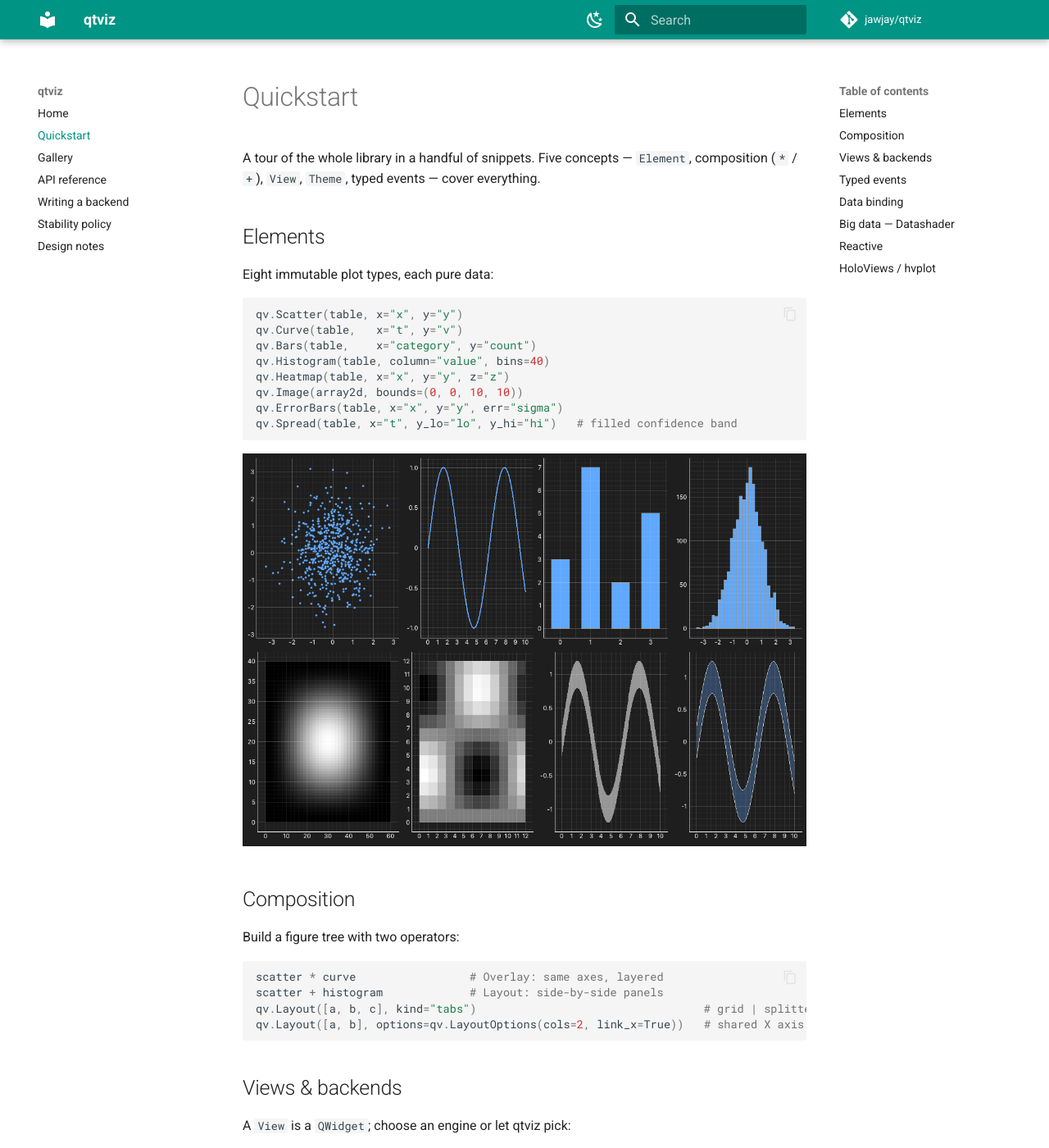
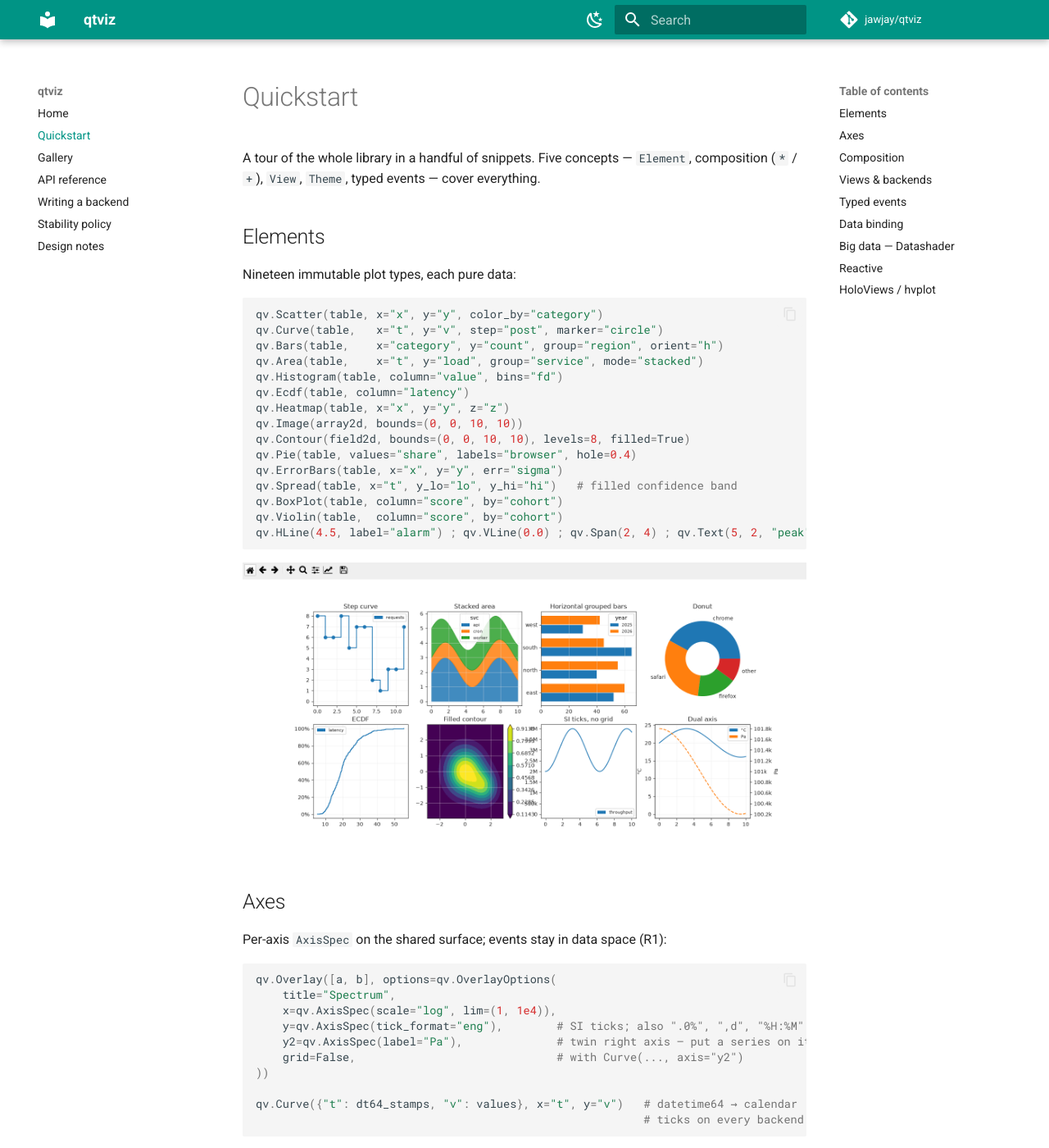
Before and after one commit to jawjay/qtviz, an MkDocs documentation site: the page built from docs/quickstart.md, in a window 1280 px wide and 1400 px high. Shown: the whole window at 82% size. Built offline with MkDocs 1.6.1 and Material for MkDocs 9.7.7, drawn with Linux system fonts in a browser that asks for light colours; comment, search, counter and statistics services are not loaded.

Commit message:
docs: describe the post-parity library — README, quickstart, index, gallery
The user-facing docs still described 1.0 (15 elements, 540+ tests, no
axes power). Updated to the shipped parity program:

- README: status quote (19 elements, calendar-time + twin axes + tick
  formatting, 630+ tests, 91% coverage), the everyday-figures showcase
  image, tour blocks for the new vocabulary and axes (y2, tick_format,
  datetime64), refreshed what-works table and roadmap ([D1]-[D95]).
- docs/quickstart.md: 'eight plot types' -> the nineteen-element block +
  a new Axes section; docs/index.md gains the everyday-figures bullet +
  showcase image.
- examples/35_everyday_figures.py now follows the build()/main()
  convention; registered in tools/capture_screenshots.py and captured
  (dual-axis panel moved row-end so its right labels get the margin).
  Indexed in examples/README.md and docs/gallery.md.
- docs/backends.md: RenderHandle contract table gains toolbar() ([D95]).

mkdocs build --strict green; docs-drift guard green; suite 632 passing.

````diff
--- a/docs/quickstart.md
+++ b/docs/quickstart.md
@@ -5,20 +5,44 @@ composition (`*` / `+`), `View`, `Theme`, typed events — cover everything.
 
 ## Elements
 
-Eight immutable plot types, each pure data:
+Nineteen immutable plot types, each pure data:
 
 ```python
-qv.Scatter(table, x="x", y="y")
-qv.Curve(table,   x="t", y="v")
-qv.Bars(table,    x="category", y="count")
-qv.Histogram(table, column="value", bins=40)
+qv.Scatter(table, x="x", y="y", color_by="category")
+qv.Curve(table,   x="t", y="v", step="post", marker="circle")
+qv.Bars(table,    x="category", y="count", group="region", orient="h")
+qv.Area(table,    x="t", y="load", group="service", mode="stacked")
+qv.Histogram(table, column="value", bins="fd")
+qv.Ecdf(table, column="latency")
 qv.Heatmap(table, x="x", y="y", z="z")
 qv.Image(array2d, bounds=(0, 0, 10, 10))
+qv.Contour(field2d, bounds=(0, 0, 10, 10), levels=8, filled=True)
+qv.Pie(table, values="share", labels="browser", hole=0.4)
 qv.ErrorBars(table, x="x", y="y", err="sigma")
 qv.Spread(table, x="t", y_lo="lo", y_hi="hi")   # filled confidence band
+qv.BoxPlot(table, column="score", by="cohort")
+qv.Violin(table,  column="score", by="cohort")
+qv.HLine(4.5, label="alarm") ; qv.VLine(0.0) ; qv.Span(2, 4) ; qv.Text(5, 2, "peak")
 ```
 
-![All eight element types rendered in one grid](images/examples/08_gallery.png)
+![The everyday figures in one grid](images/examples/35_everyday_figures.png)
+
+## Axes
+
+Per-axis `AxisSpec` on the shared surface; events stay in data space (R1):
+
+```python
+qv.Overlay([a, b], options=qv.OverlayOptions(
+    title="Spectrum",
+    x=qv.AxisSpec(scale="log", lim=(1, 1e4)),
+    y=qv.AxisSpec(tick_format="eng"),        # SI ticks; also ".0%", ",d", "%H:%M"
+    y2=qv.AxisSpec(label="Pa"),              # twin right axis — put a series on it
+    grid=False,                              # with Curve(..., axis="y2")
+))
+
+qv.Curve({"t": dt64_stamps, "v": values}, x="t", y="v")   # datetime64 → calendar
+                                                          # ticks on every backend
+```
 
 ## Composition
 
````
Also changed, not shown: README.md (+53 -20 lines), docs/backends.md (+1 -0 lines), docs/gallery.md (+9 -0 lines), docs/index.md (+9 -0 lines), examples/README.md (+1 -0 lines), docs/images/examples/35_everyday_figures.png (added), 3 other files.
